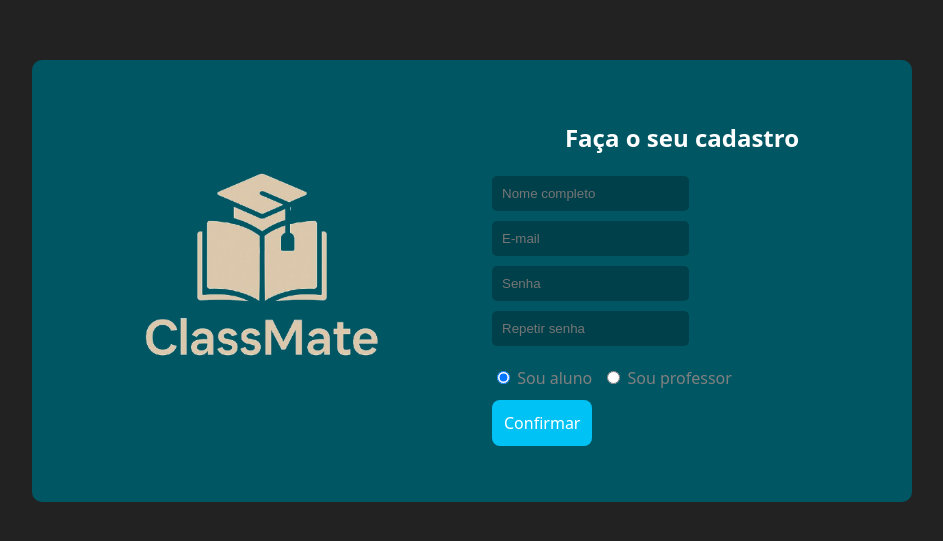
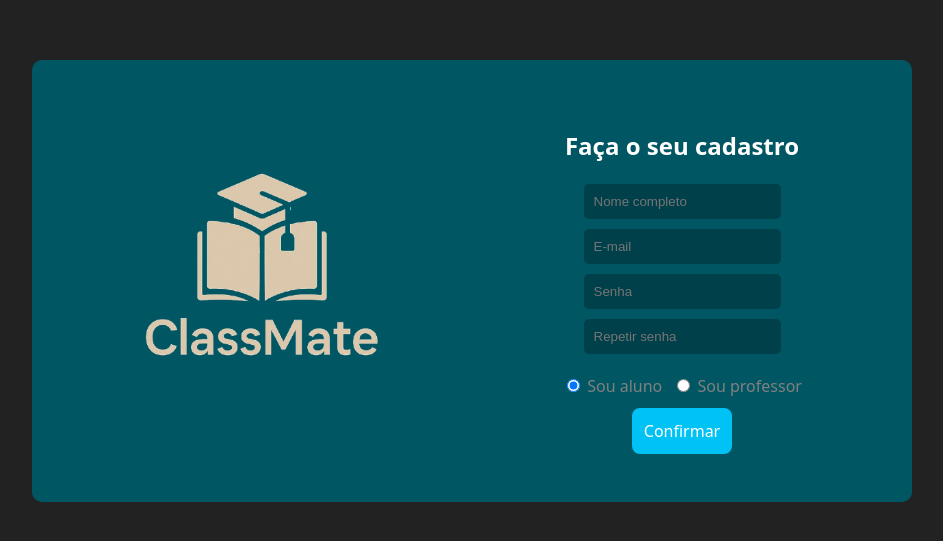
Before and after one commit to thalesmanoel/tg-classmate, a React (Vite) app in the folder FrontEnd/: page /cadastro in a window 1280 px wide. Shown: the part 119-660 px from the top of the page, without its empty margins (168-1111 px from the left). Built offline with nearby package versions, Linux system fonts and the light colour scheme.

Commit message:
Alinhado os inputs de cadastro

```diff
--- a/FrontEnd/src/components/Cadastro/cadastro.jsx
+++ b/FrontEnd/src/components/Cadastro/cadastro.jsx
@@ -33,7 +33,16 @@ const FormSection = styled.div`
   flex: 1;
   display: flex;
   flex-direction: column;
+  justify-content: center;
+
+  form {
+    display: flex;
+    flex-direction: column;
+    align-items: center; /* Alinha os inputs ao centro */
+    width: 100%;
+  }
 `;
+
 
 const Titulo = styled.h2`
   color: #fff;
@@ -48,6 +57,10 @@ const Input = styled.input`
   border: none;
   background-color: #00404a;
   color: #fff;
+  display: flex;
+  flex-direction: column;
+  justify-content: center;
+  align-items: center;
 `;
 
 const CheckboxContainer = styled.div`
```
